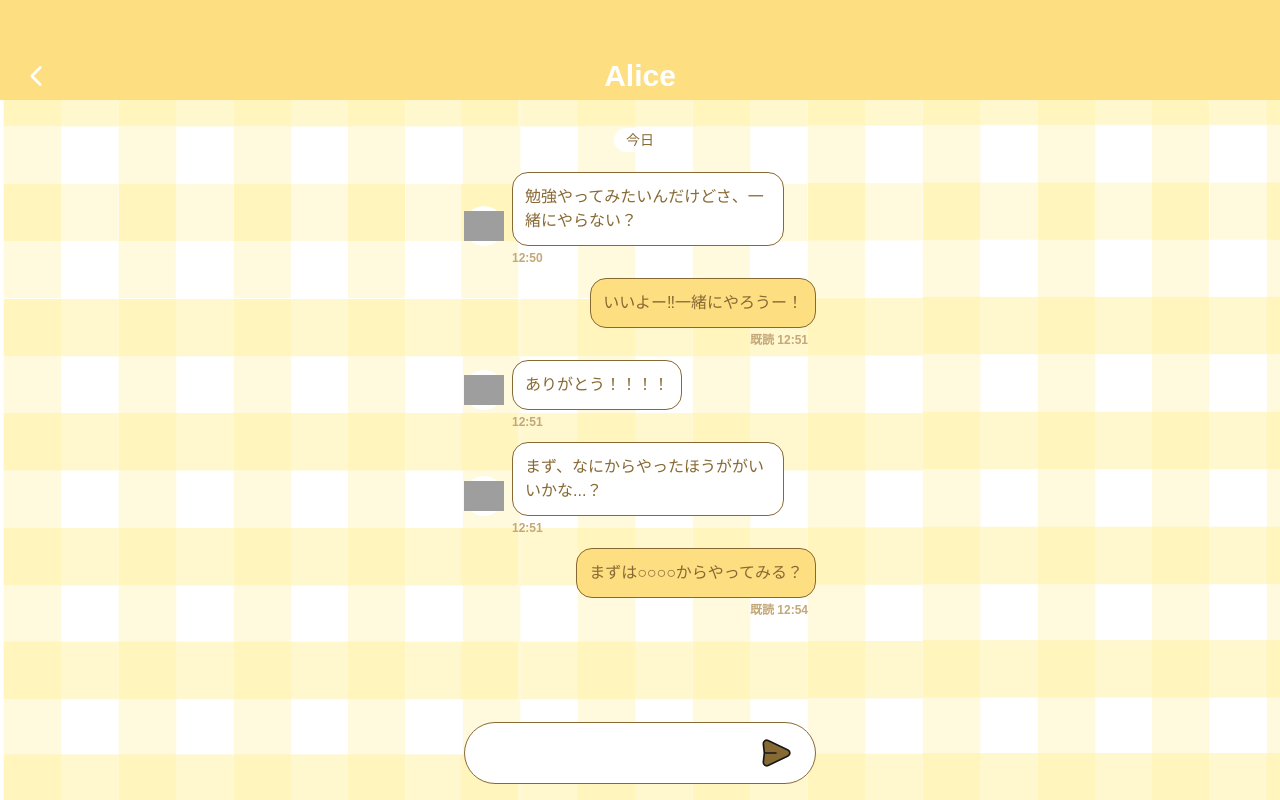
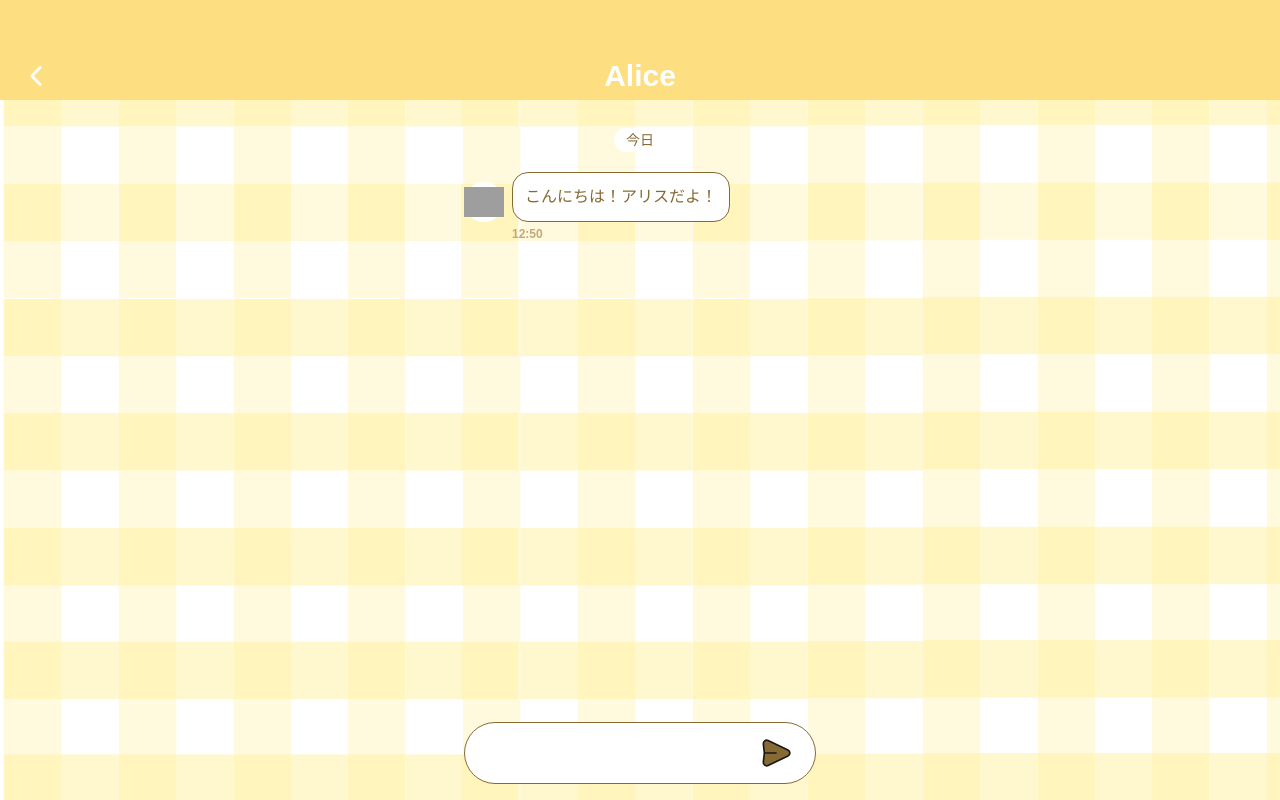
Before and after one commit to akazdayo/hack1_mrfrontend, a Next.js app: page /chat in a window 1280 px wide. Built offline with nearby package versions, Linux system fonts and the light colour scheme; grey boxes are pictures that could not be loaded.

Commit message:
初期メッセージを変更

```diff
--- a/src/app/chat/page.tsx
+++ b/src/app/chat/page.tsx
@@ -27,39 +27,11 @@ interface LLMResponse {
 export default function AliceChatPage() {
   const [messages, setMessages] = useState<Message[]>([
     {
-      id: 1,
-      text: "勉強やってみたいんだけどさ、一緒にやらない？",
+      id: 0,
+      text: "こんにちは！アリスだよ！",
       sender: "alice",
       time: "12:50",
       isRead: false
-    },
-    {
-      id: 2,
-      text: "いいよー‼一緒にやろうー！",
-      sender: "user",
-      time: "12:51",
-      isRead: true
-    },
-    {
-      id: 3,
-      text: "ありがとう！！！！",
-      sender: "alice",
-      time: "12:51",
-      isRead: false
-    },
-    {
-      id: 4,
-      text: "まず、なにからやったほうががいいかな...？",
-      sender: "alice",
-      time: "12:51",
-      isRead: false
-    },
-    {
-      id: 5,
-      text: "まずは○○○○からやってみる？",
-      sender: "user",
-      time: "12:54",
-      isRead: true
     }
   ]);
 
```
